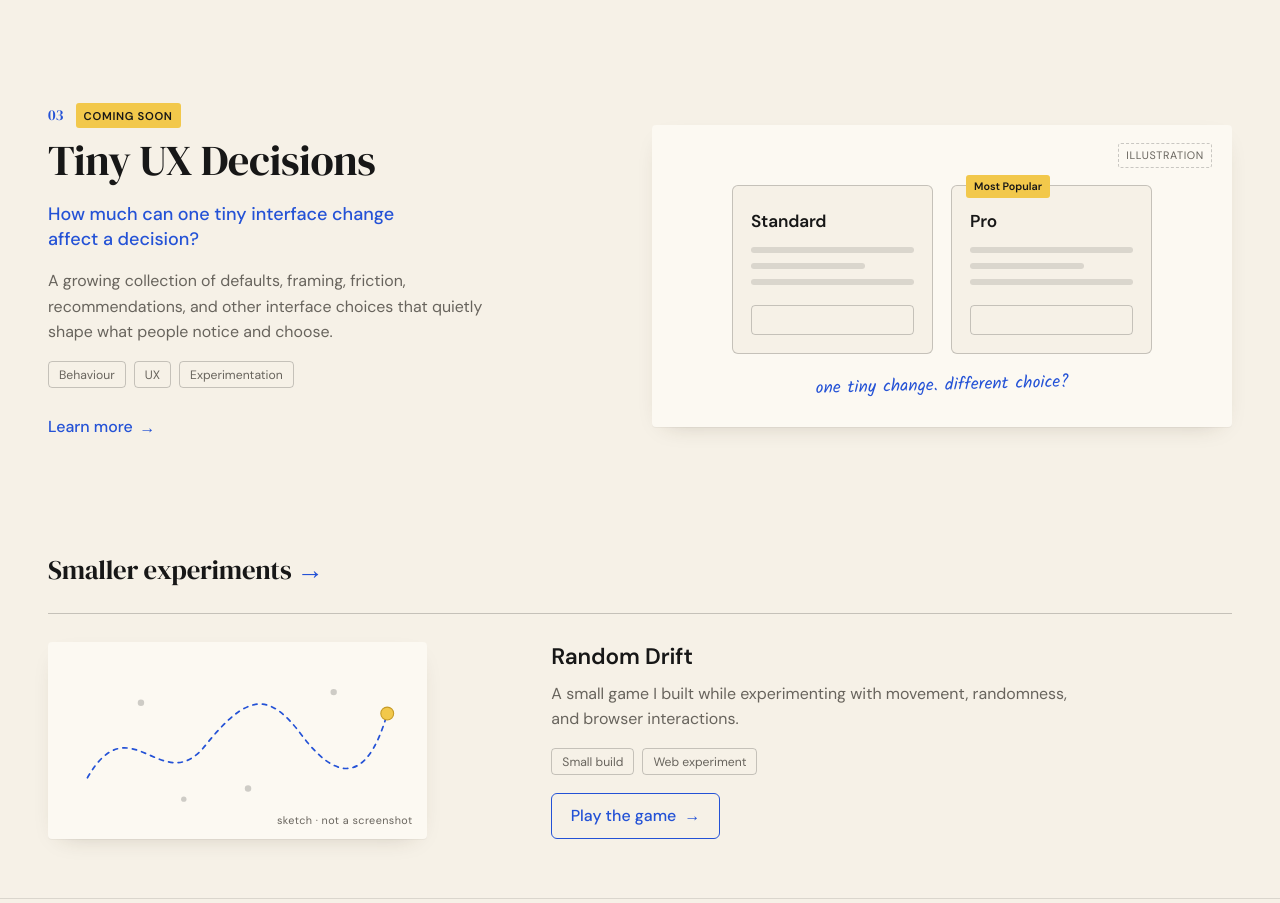
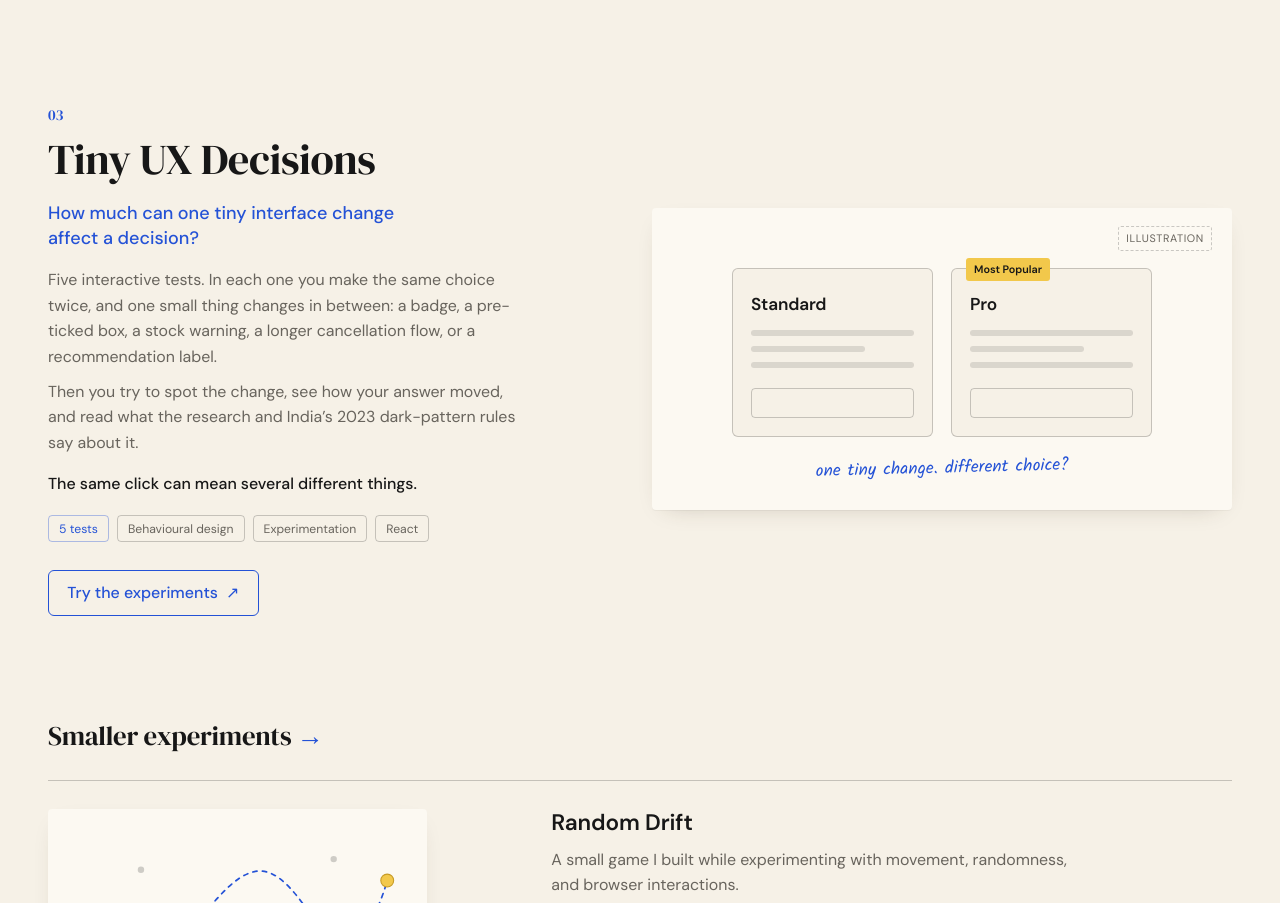
Before and after one commit to mokshaagrawal18-coder/Final-website, an Astro site: page /projects in a window 1280 px wide. Shown: the part 1544-2447 px from the top of the page. Built offline with nearby package versions, Linux system fonts and the light colour scheme; Astro itself is replaced by a stand-in of ours.

Commit message:
Projects: link Tiny UX Decisions to its live site (#1)
The Tiny UX Decisions card on the Projects page becomes a real entry, with a Try the experiments button that opens https://tiny-ux-decisions.vercel.app/. The project lives in its own repo, mokshaagrawal18-coder/tiny-ux-decisions.

Co-Authored-By: Claude Opus 5.5 <noreply@anthropic.com>
Claude-Session: https://claude.ai/code/session_0179EwtmB2zE9mUB3bETQeNK

```diff
--- a/src/data/site.ts
+++ b/src/data/site.ts
@@ -25,6 +25,9 @@ export const site = {
   // Link to the live Random Drift build
   randomDrift: 'https://drift-game-three.vercel.app/',
 
+  // Tiny UX Decisions lives in its own repo (github.com/mokshaagrawal18-coder/tiny-ux-decisions), hosted on Vercel
+  tinyUx: 'https://tiny-ux-decisions.vercel.app/',
+
   // Optional: full healthcare research report (e.g. '/reports/healthcare-expenditure.pdf')
   healthcareReport: '/reports/Healthcare-Expenditure-Gender-Analysis.pdf',
 };
--- a/src/pages/projects/index.astro
+++ b/src/pages/projects/index.astro
@@ -70,19 +70,21 @@ import { site } from '../../data/site';
     <!-- 03 -->
     <article class="project grid" aria-labelledby="p3-title">
       <div class="p-text reveal">
-        <p class="p-n"><span class="num">03</span> <span class="soon">Coming soon</span></p>
+        <p class="num p-n">03</p>
         <h2 class="t-section p-title" id="p3-title">Tiny UX Decisions</h2>
         <p class="p-q">How much can one tiny interface change affect a decision?</p>
-        <div class="p-copy"><p>A growing collection of defaults, framing, friction, recommendations, and other interface choices that quietly shape what people notice and choose.</p></div>
+        <div class="p-copy">
+          <p>Five interactive tests. In each one you make the same choice twice, and one small thing changes in between: a badge, a pre-ticked box, a stock warning, a longer cancellation flow, or a recommendation label.</p>
+          <p>Then you try to spot the change, see how your answer moved, and read what the research and India’s 2023 dark-pattern rules say about it.</p>
+        </div>
+        <p class="p-key">The same click can mean several different things.</p>
         <ul class="tags" role="list">
-          <li class="tag">Behaviour</li>
-          <li class="tag">UX</li>
+          <li class="tag tag--metric">5 tests</li>
+          <li class="tag">Behavioural design</li>
           <li class="tag">Experimentation</li>
+          <li class="tag">React</li>
         </ul>
-        <details class="p-more">
-          <summary class="arrow-link"><span class="al-text">Learn more</span> <span class="al-arrow al-arrow--right" aria-hidden="true">→</span></summary>
-          <p class="muted">Still being built, so there’s nothing to show yet. When there is, the write-up will live here.</p>
-        </details>
+        {site.tinyUx && <ArrowLink href={site.tinyUx} external dir="ext" variant="button" class="p-cta">Try the experiments</ArrowLink>}
       </div>
       <div class="p-visual reveal" style="--delay:120ms">
         <PricingTeaser />
@@ -126,7 +128,6 @@ import { site } from '../../data/site';
   .p-text { grid-column: 1 / span 5; }
   .p-visual { grid-column: 7 / span 6; }
   .p-n { font-size: 1rem; margin-bottom: 10px; display: flex; align-items: center; gap: 12px; }
-  .soon { font-size: 0.75rem; letter-spacing: 0.06em; text-transform: uppercase; font-weight: 600; background: var(--yellow); color: var(--ink); padding: 4px 8px 3px; border-radius: 3px; }
   .p-title { font-size: clamp(1.9rem, 1.3rem + 1.8vw, 2.9rem); }
   .p-copy { margin: -6px 0 16px; max-width: 46ch; color: var(--grey); }
   .p-copy p + p { margin-top: 0.6em; }
@@ -134,11 +135,6 @@ import { site } from '../../data/site';
   .p-q { margin: 18px 0 22px; font-size: 1.2rem; line-height: 1.4; font-weight: 500; color: var(--cobalt); max-width: 30ch; }
   :global(.p-cta) { margin-top: 28px; }
   :global(.p-report) { margin: 28px 0 0 20px; }
-  .p-more { margin-top: 18px; }
-  .p-more summary { list-style: none; cursor: pointer; }
-  .p-more summary::-webkit-details-marker { display: none; }
-  .p-more[open] .al-arrow { transform: rotate(90deg); }
-  .p-more p { max-width: 40ch; font-size: 0.95rem; }
 
   .small-title { margin-bottom: 28px; }
   .small-arrow { color: var(--cobalt); }
```
